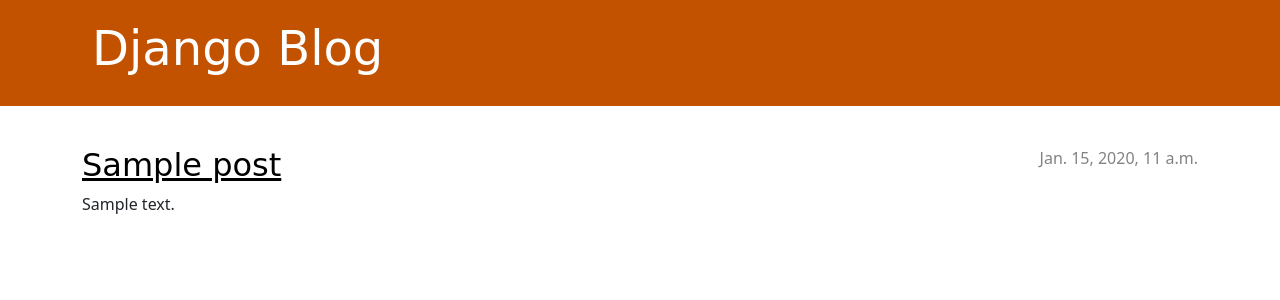
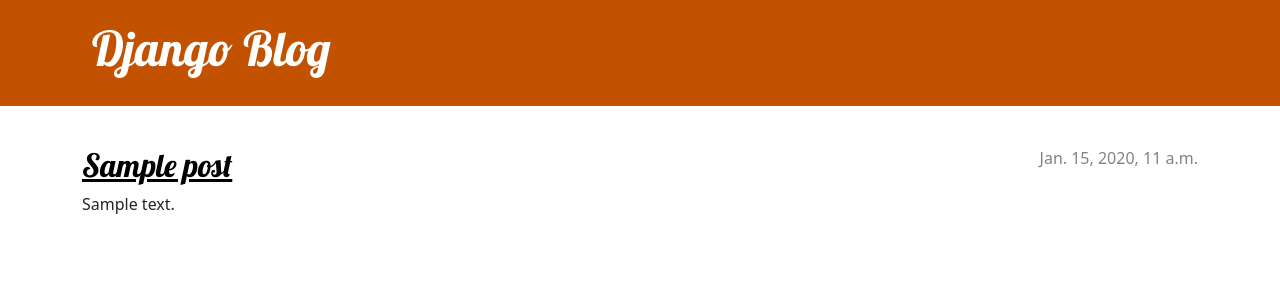
Before and after one commit to HieronimBajowski/django-project, a Django app: page / in a window 1280 px wide. Shown: the top 300 px of the page. Run offline with Django 4.2, Linux system fonts and the light colour scheme; tables that the repository leaves empty hold one stand-in row (values such as "Sample post").

Commit message:
HTML files modifications

```diff
--- /dev/null
+++ b/blog/templates/blog/base.html
@@ -0,0 +1,26 @@
+{% load static %}
+<!DOCTYPE html>
+<html>
+    <head>
+        <title>Django blog</title>
+        <link rel="stylesheet" href="https://cdn.jsdelivr.net/npm/bootstrap@5.1.3/dist/css/bootstrap.min.css" integrity="sha384-1BmE4kWBq78iYhFldvKuhfTAU6auU8tT94WrHftjDbrCEXSU1oBoqyl2QvZ6jIW3" crossorigin="anonymous">
+        <link rel="stylesheet" href="https://fonts.googleapis.com/css?family=Lobster&subset=latin,latin-ext">
+        <link rel="stylesheet" href="{% static 'css/blog.css' %}">
+    </head>
+    <body>
+        <header class="page-header">
+          <div class="container">
+              <h1><a href="/">Django Blog</a></h1>
+          </div>
+        </header>
+        <main class="container">
+            <div class="row">
+                <div class="col">
+                {% block content %}
+                {% endblock %}
+                </div>
+            </div>
+        </main>
+    </body>
+
+</html>
--- a/blog/templates/blog/post_list.html
+++ b/blog/templates/blog/post_list.html
@@ -1,22 +1,5 @@
-{% load static %}
-<!DOCTYPE html>
-<html>
-    <head>
-        <title>Django blog</title>
-        <link rel="stylesheet" href="https://cdn.jsdelivr.net/npm/bootstrap@5.1.3/dist/css/bootstrap.min.css" integrity="sha384-1BmE4kWBq78iYhFldvKuhfTAU6auU8tT94WrHftjDbrCEXSU1oBoqyl2QvZ6jIW3" crossorigin="anonymous">
-        <link rel="stylesheet" type="text/css" href="{% static 'css/blog.css' %}">
-
-    </head>
-    <body>
-        <header class="page-header">
-            <div class="container">
-            <h1><a href="/">Django Blog</a></h1>
-            </div>
-        </header>
-
-        <main class="container">
-            <div class="row">
-                <div class="col">
+{% extends 'blog/base.html' %}
+{% block content %}
     {% for post in posts %}
         <article class="post">
             <time class="date">
@@ -26,8 +9,4 @@
             <p>{{ post.text|linebreaksbr }}</p>
         </article>
     {% endfor %}
-                </div>
-            </div>
-        </main>
-    </body>
-</html>
+{% endblock %}
```
Lines whose indentation alone changed are shown as unchanged.
